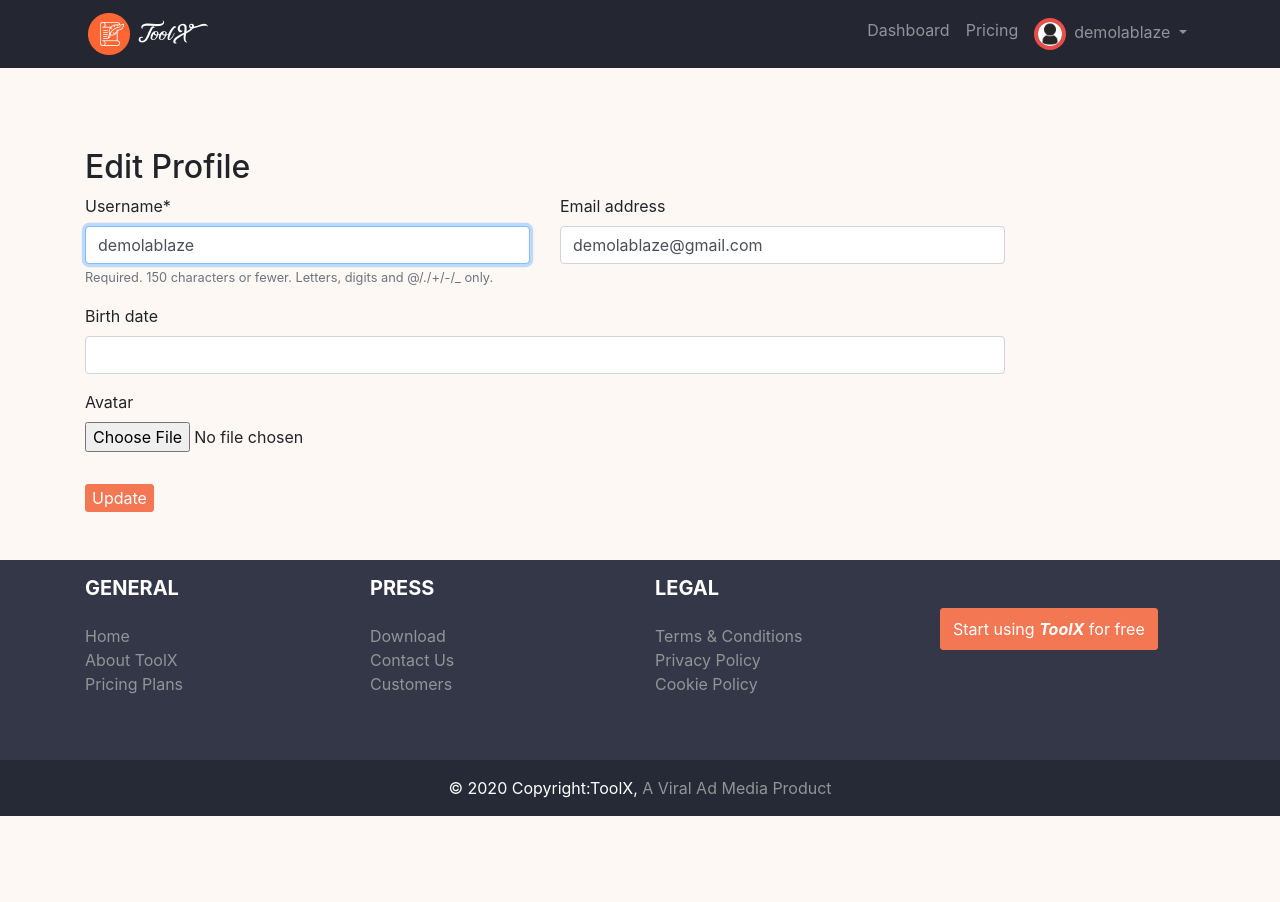
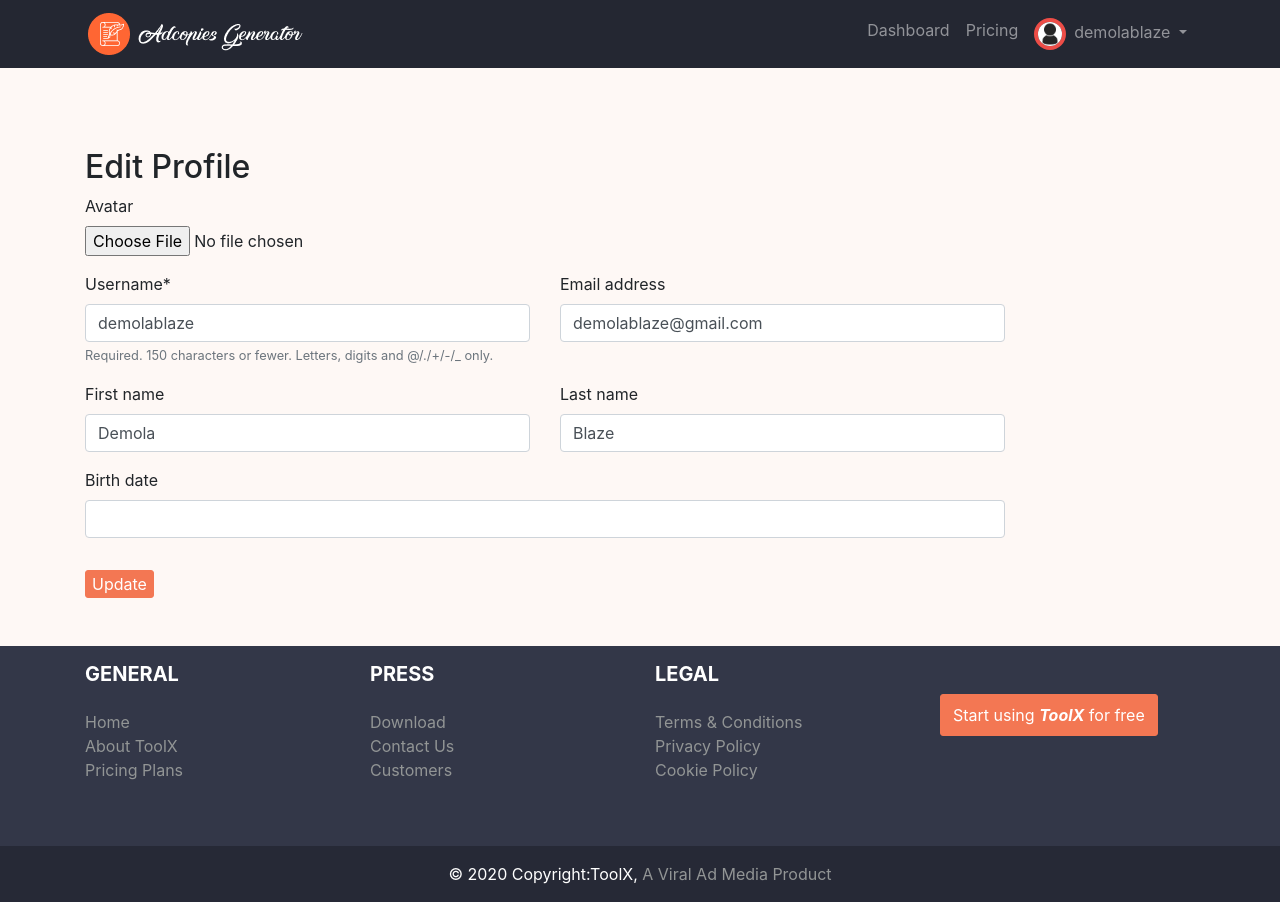
Before and after one commit to AzeezBello/toolx, a Django app: page /profile/edit in a window 1280 px wide. Before the commit the page ends 816 px from the top, so only its background shows below. Run offline with Django 3.2, Linux system fonts and the light colour scheme; a user stored in the database is signed in; data comes from the database, SQL or seed files in the repository; both versions use the stored data as it was after the commit; some libraries are stand-ins or nearby versions.

Commit message:
profile pic done

```diff
--- a/instant_generator/forms.py
+++ b/instant_generator/forms.py
@@ -17,7 +17,13 @@ class InstantGeneratorForm(forms.ModelForm):
 class UserForm(UserCreationForm):
     class Meta:
         model = User
-        fields = ('username', 'email')
+        fields = ('username', 'email', 'first_name', 'last_name')
+
+
+class UserForm(UserChangeForm):
+    class Meta:
+        model = User
+        fields = ('username', 'email', 'first_name', 'last_name')
 
 
 class ProfileForm(forms.ModelForm):
--- a/instant_generator/templates/icon-bar.html
+++ b/instant_generator/templates/icon-bar.html
@@ -11,7 +11,7 @@
   <a href="/create"><i class="fa fa-plus"></i></a>
   <a href="/my_adcopies"><i class="fa fa-th-large"></i></a>
   <a href="/logout"><i class="fas fa-sign-out-alt"></i></a>
-  <a  href="/profile"><img class="avatar rounded-circle" src={{ user.profile.avatar.url }} alt="pic"></a>
+  <a  href="/profile"><img class="rounded-circle" src={{ user.profile.avatar.url }} alt="pic" style="max-width: 3rem; max-height: 3rem; border: 4px solid #ED4D47;"></a>
 </div>
 
 {% endblock icon-bar %}
--- a/static/css/toolx.css
+++ b/static/css/toolx.css
@@ -127,6 +127,7 @@ a:hover{
 }
 .avatar{
     max-width: 2em;
+    max-height: 2em;
     border: 4px solid #ED4D47;
 }
 footer{
--- a/templates/registration/edit_profile.html
+++ b/templates/registration/edit_profile.html
@@ -17,6 +17,8 @@
         <div class="col-lg-10 col-md-10 col-sm-10 px-auto">
             <form method="post" >
                 {% csrf_token %}
+                {{ form.avatar |as_crispy_field }}
+
                 <div class="row">
                     <div class="col-6">
                     {{ user_form.username |as_crispy_field }}
@@ -26,8 +28,17 @@
                     </div>
                 </div>
 
+                <div class="row">
+                    <div class="col-6">
+                    {{ user_form.first_name |as_crispy_field }}
+                    </div>
+                    <div class="col-6">
+                    {{ user_form.last_name |as_crispy_field }}
+                    </div>
+                </div>
+
                 {{ form.birth_date |as_crispy_field }}
-                {{ form.avatar |as_crispy_field }}
+
 
                 <button type="submit" class="xbtn-primary btn-primary login-submit mt-3">Update</button>
             </form>
--- a/toolx/urls.py
+++ b/toolx/urls.py
@@ -29,4 +29,4 @@ urlpatterns = [
     path('', include('instant_generator.urls')),
     path('tinymce/', include('tinymce.urls')),
 
-]+ static(settings.MEDIA_URL, document_root=settings.MEDIA_ROOT)
+] + static(settings.MEDIA_URL, document_root=settings.MEDIA_ROOT)
```
Also changed, not shown: templates/registration/profile.html (+8 -13 lines), db.sqlite3, static/img/alt-logo.png, static/img/logo-large.png, static/img/logo.png.
